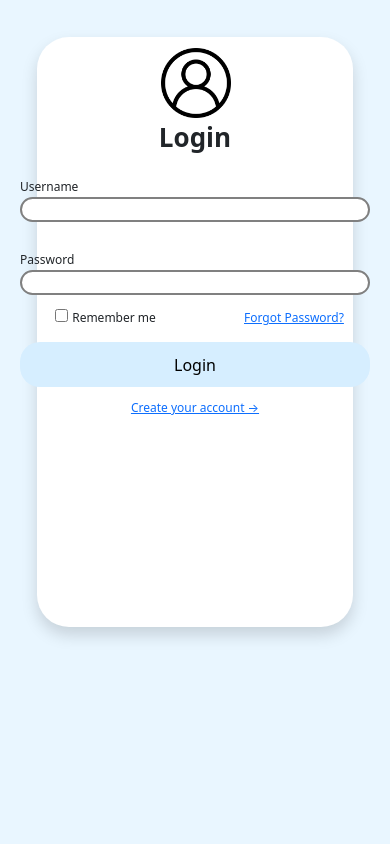
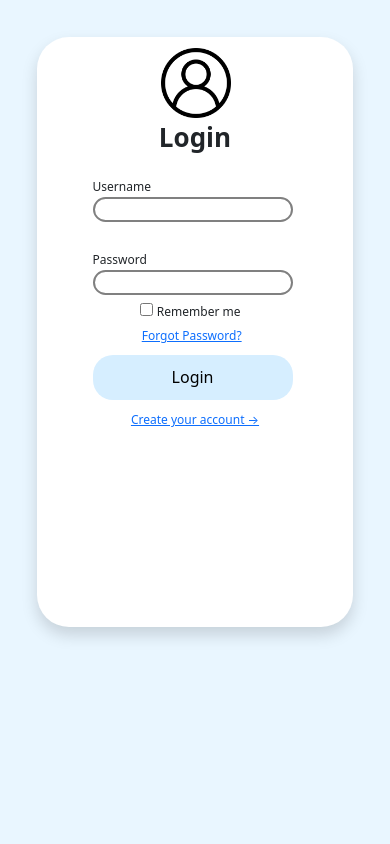
Before and after one commit to Portan21/Library-Management-System, a PHP site: page /PHP/login.html in a window 390 px wide. Run offline with PHP 8.4, Linux system fonts and the light colour scheme.

Commit message:
Improve responsiveness for different mobile device

```diff
--- a/CSS/stylesheet.css
+++ b/CSS/stylesheet.css
@@ -90,4 +90,31 @@ a, .remember{
         background-color: #ffffff;
         height: 70vh;
     }
+
+    .input-username, .input-password{
+        border: 2px solid gray;
+        border-radius: 20px;
+        width: 200px;
+        padding-left: 10px;
+        height: 25px;
+    }
+
+    .login-button{
+        border: 2px solid transparent;
+        border-radius: 20px;
+        width: 200px;
+        height: 45px;
+        margin-top: 4%;
+        background-color: #d6eeff;
+    }
+
+    .format-remember{
+        display: inline;
+    }
+
+    .checkbox{
+        margin-top: 4%;
+        margin-left: 23%;
+    }
+
   }
```
Also changed, not shown: PHP/login.html (+99 -0 lines).
